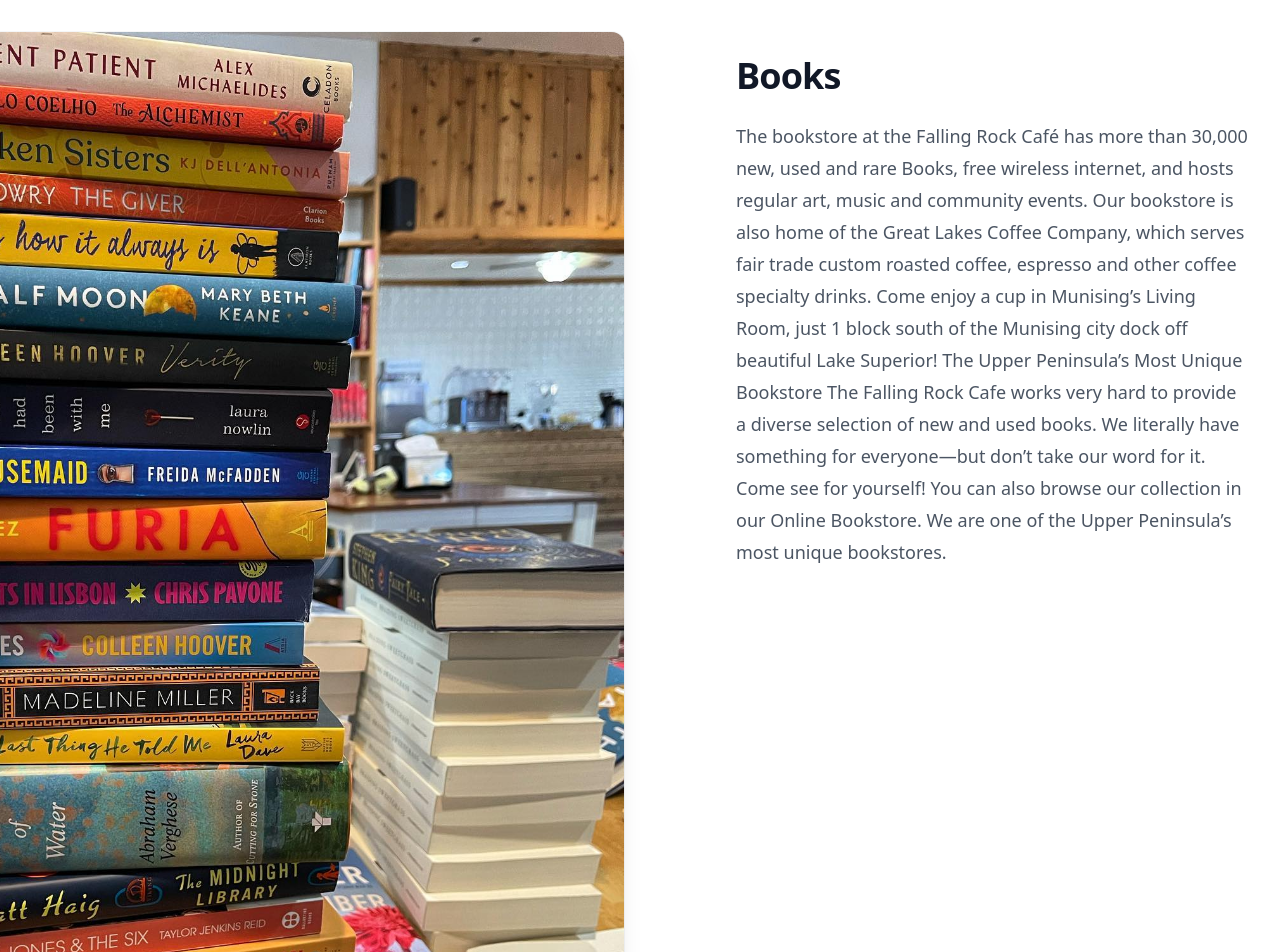
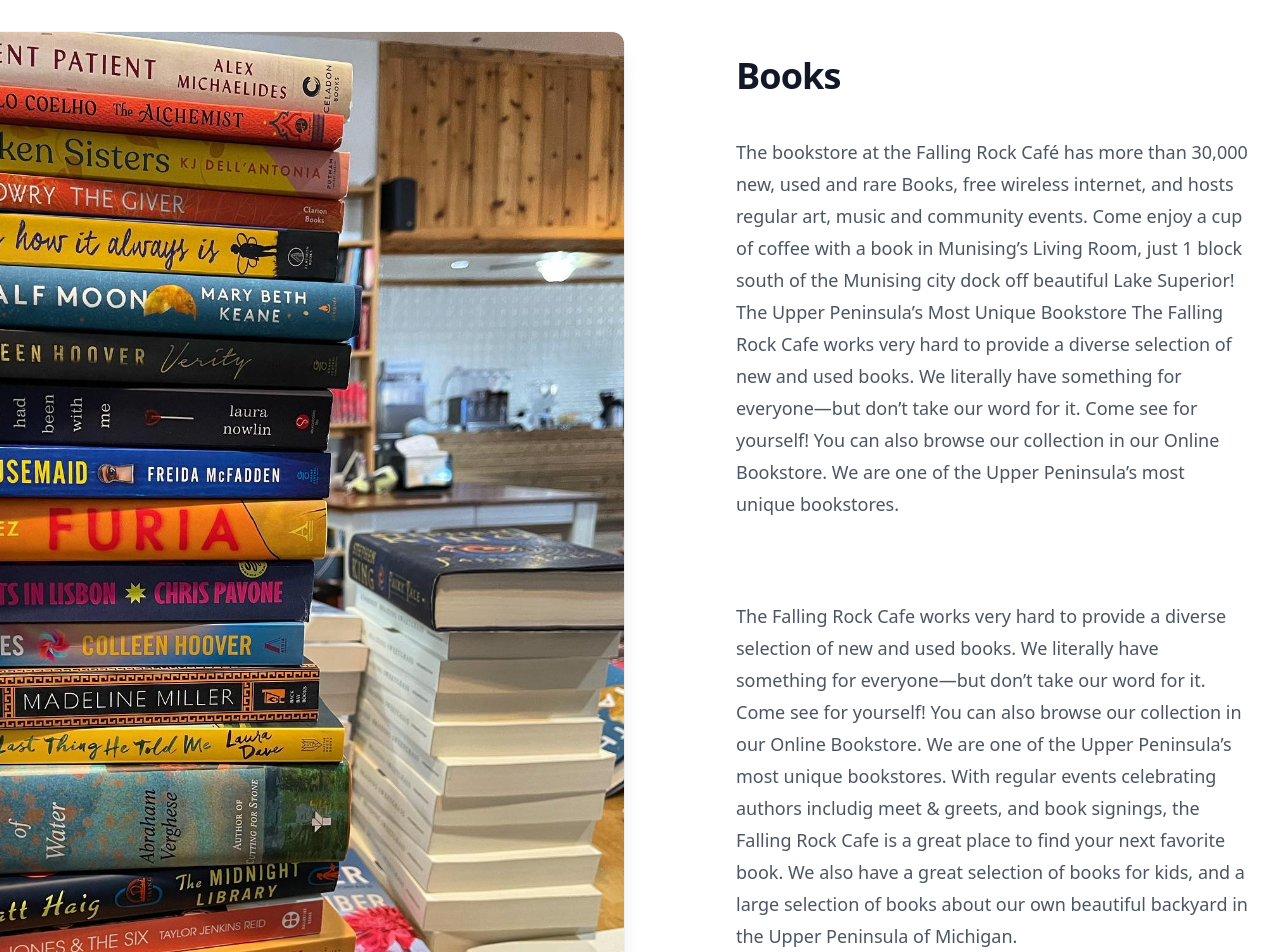
Before and after one commit to lee14k/frc2.0, a Next.js app: page /books in a window 1280 px wide. Shown: the part 120-1072 px from the top of the page. Built offline with nearby package versions, Linux system fonts and the light colour scheme.

Commit message:
copy changes and fleshing out events page

```diff
--- a/components/Midgrid.jsx
+++ b/components/Midgrid.jsx
@@ -8,13 +8,19 @@
 
         <div className="one">
           <div className="oneframe">
-            <h1 className="header1">Your Header 1</h1>
+            <h1 className="header1">Local Books</h1>
+            <p>
+              As a small business in the heart of the Upper Peninsula of Michiga, we are proud to carry and support the areas talented and diverse authors.
+            </p>
+            <button>Learn more</button>
           </div>
         </div>
 
         <div className="two">
           <div className="oneframe">
-            <h1 className="header2">Your Header 2</h1>
+            <h1 className="header2">Fresh Squeezed Juice</h1>
+            <p> Looking for some delicious orange juice? Look no further than the Falling Rock Cafe. Come try a delicious glass of our freshly squeezed juice</p>
+            <button>Learn more</button>
           </div>
         </div>
                   <div className="gridItemtwo"></div>
--- a/pages/books.js
+++ b/pages/books.js
@@ -1,26 +1,32 @@
-import Navbar from "components/Navbar"
-import { CloudArrowUpIcon, LockClosedIcon, ServerIcon } from '@heroicons/react/20/solid'
+import Navbar from "components/Navbar";
+import {
+  CloudArrowUpIcon,
+  LockClosedIcon,
+  ServerIcon,
+} from "@heroicons/react/20/solid";
 
-
-export default function Books ( ) {
+import Footer from "@/components/Footer";
+export default function Books() {
   const features = [
     {
-    name: 'Push to deploy.',
+      name: "Push to deploy.",
       description:
-      'Lorem ipsum, dolor sit amet consectetur adipisicing elit. Maiores impedit perferendis suscipit eaque, iste dolor cupiditate blanditiis ratione.',
+        "Lorem ipsum, dolor sit amet consectetur adipisicing elit. Maiores impedit perferendis suscipit eaque, iste dolor cupiditate blanditiis ratione.",
       icon: CloudArrowUpIcon,
     },
     {
-    name: 'SSL certificates.',
-    description: 'Anim aute id magna aliqua ad ad non deserunt sunt. Qui irure qui lorem cupidatat commodo.',
+      name: "SSL certificates.",
+      description:
+        "Anim aute id magna aliqua ad ad non deserunt sunt. Qui irure qui lorem cupidatat commodo.",
       icon: LockClosedIcon,
     },
     {
-    name: 'Database backups.',
-    description: 'Ac tincidunt sapien vehicula erat auctor pellentesque rhoncus. Et magna sit morbi lobortis.',
+      name: "Database backups.",
+      description:
+        "Ac tincidunt sapien vehicula erat auctor pellentesque rhoncus. Et magna sit morbi lobortis.",
       icon: ServerIcon,
     },
-]
+  ];
 
   return (
     <div>
@@ -31,20 +37,31 @@
           <div className="mx-auto grid max-w-2xl grid-cols-1 gap-x-8 gap-y-16 sm:gap-y-20 lg:mx-0 lg:max-w-none lg:grid-cols-2">
             <div className="lg:ml-auto lg:pl-4 lg:pt-4">
               <div className="lg:max-w-lg">
-              <p className="mt-2 text-3xl font-bold tracking-tight text-gray-900 sm:text-4xl">Books</p>
-              <p className="mt-6 text-lg leading-8 text-gray-600">
-                The bookstore at the Falling Rock Café has more than 30,000 new, used and rare Books, free wireless internet, and hosts regular art, music and community events.
-
-Our bookstore is also home of the Great Lakes Coffee Company, which serves fair trade custom roasted coffee, espresso and other coffee specialty drinks. Come enjoy a cup in Munising’s Living Room, just 1 block south of the Munising city dock off beautiful Lake Superior!
-
-
-
-The Upper Peninsula’s Most Unique Bookstore
-The Falling Rock Cafe works very hard to provide a diverse selection of new and used books. We literally have something for everyone—but don’t take our word for it. Come see for yourself! You can also browse our collection in our Online Bookstore.
-
-We are one of the Upper Peninsula’s most unique bookstores.
+                <p className="mt-2 text-3xl font-bold tracking-tight text-gray-900 sm:text-4xl">
+                  Books
                 </p>
-
+                <p className="mt-10 text-lg leading-8 text-gray-600">
+                  The bookstore at the Falling Rock Café has more than 30,000
+                  new, used and rare Books, free wireless internet, and hosts
+                  regular art, music and community events. Come enjoy a cup of
+                  coffee with a book in Munising’s Living Room, just 1 block
+                  south of the Munising city dock off beautiful Lake Superior!
+                  The Upper Peninsula’s Most Unique Bookstore The Falling Rock
+                  Cafe works very hard to provide a diverse selection of new and
+                  used books. We literally have something for everyone—but don’t
+                  take our word for it. Come see for yourself! You can also
+                  browse our collection in our Online Bookstore. We are one of
+                  the Upper Peninsula’s most unique bookstores.
+                </p>
+                <p className="mt-20 text-lg leading-8 text-gray-600">
+                  The Falling Rock Cafe works very hard to provide a diverse
+                  selection of new and used books. We literally have something
+                  for everyone—but don’t take our word for it. Come see for
+                  yourself! You can also browse our collection in our Online
+                  Bookstore. We are one of the Upper Peninsula’s most unique
+                  bookstores.
+                  With regular events celebrating authors includig meet & greets, and book signings, the Falling Rock Cafe is a great place to find your next favorite book. We also have a great selection of books for kids, and a large selection of books about our own beautiful backyard in the Upper Peninsula of Michigan.
+                </p>
               </div>
             </div>
             <div className="flex items-start justify-end lg:order-first">
@@ -59,6 +76,7 @@
           </div>
         </div>
       </div>
+      <Footer/>
     </div>
-    )
+  );
 }
--- a/pages/events.js
+++ b/pages/events.js
@@ -31,11 +31,12 @@
         <div className="mx-auto grid max-w-2xl grid-cols-1 gap-x-8 gap-y-16 sm:gap-y-20 lg:mx-0 lg:max-w-none lg:grid-cols-2">
           <div className="lg:pr-8 lg:pt-4">
             <div className="lg:max-w-lg">
-              <h2 className="text-base font-semibold leading-7 text-indigo-600"></h2>
-              <p className="mt-2 text-3xl font-bold tracking-tight text-gray-900 sm:text-4xl">A better workflow</p>
+              <h2 className="text-base font-semibold leading-7 text-indigo-600">Music & Talent</h2>
+              <p className="mt-2 text-3xl font-bold tracking-tight text-gray-900 sm:text-4xl">Events</p>
               <p className="mt-6 text-lg leading-8 text-gray-600">
-                Lorem ipsum, dolor sit amet consectetur adipisicing elit. Maiores impedit perferendis suscipit eaque,
-                iste dolor cupiditate blanditiis ratione.
+            Live music and community events have become a regular occurrence at the Falling Rock in Munising, Michigan. Special events for children, book lovers, and artists are also regularly featured.
+
+
               </p>
               <dl className="mt-10 max-w-xl space-y-8 text-base leading-7 text-gray-600 lg:max-w-none">
                 {features.map((feature) => (
@@ -51,7 +52,7 @@
             </div>
           </div>
           <img
-            src="https://tailwindui.com/img/component-images/dark-project-app-screenshot.png"
+            src="./events.jpg"
             alt="Product screenshot"
             className="w-[48rem] max-w-none rounded-xl shadow-xl ring-1 ring-gray-400/10 sm:w-[57rem] md:-ml-4 lg:-ml-0"
             width={2432}
@@ -59,6 +60,15 @@
           />
         </div>
       </div>
+        <div className="overflow-hidden bg-white py-24 sm:py-32">
+      <div className="mx-auto max-w-7xl px-6 lg:px-8">
+       <div className="mx-auto grid max-w-2xl grid-cols-1 gap-x-8 gap-y-16 sm:gap-y-20 lg:mx-0 lg:max-w-none lg:grid-cols-1">
+      <h3 className="text-6xl font-semibold  text-indigo-600 ">Interested in performing at the Falling Rock Cafe?</h3>
+      <p>Click below to fill out a form, and we will reach out with further information</p>
+      <button>Potential performers</button>
+      </div>
+      </div>
+      </div>
     </div>
     </>
   )
```
Also changed, not shown: public/events.jpg (added). Lines whose indentation alone changed are shown as unchanged.
